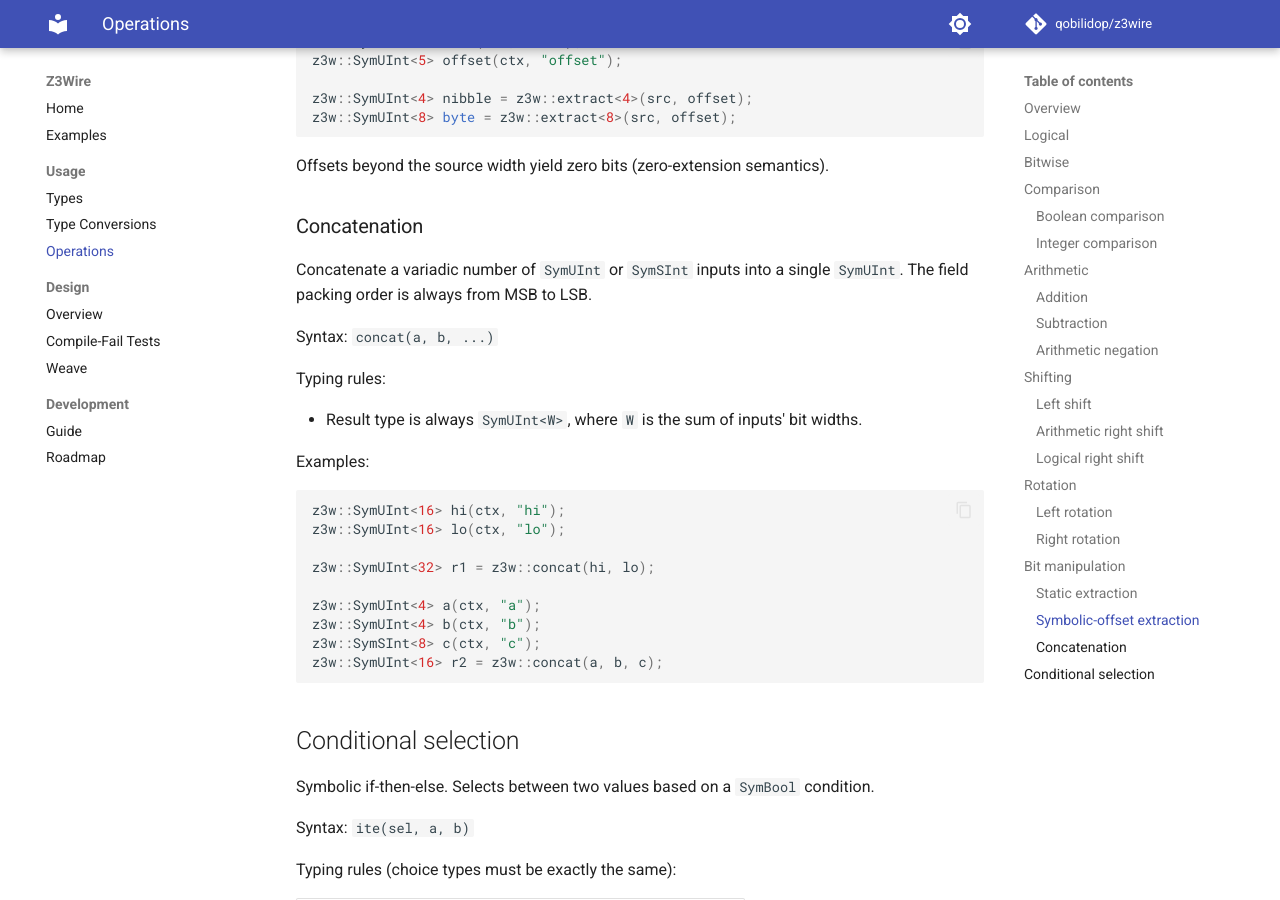
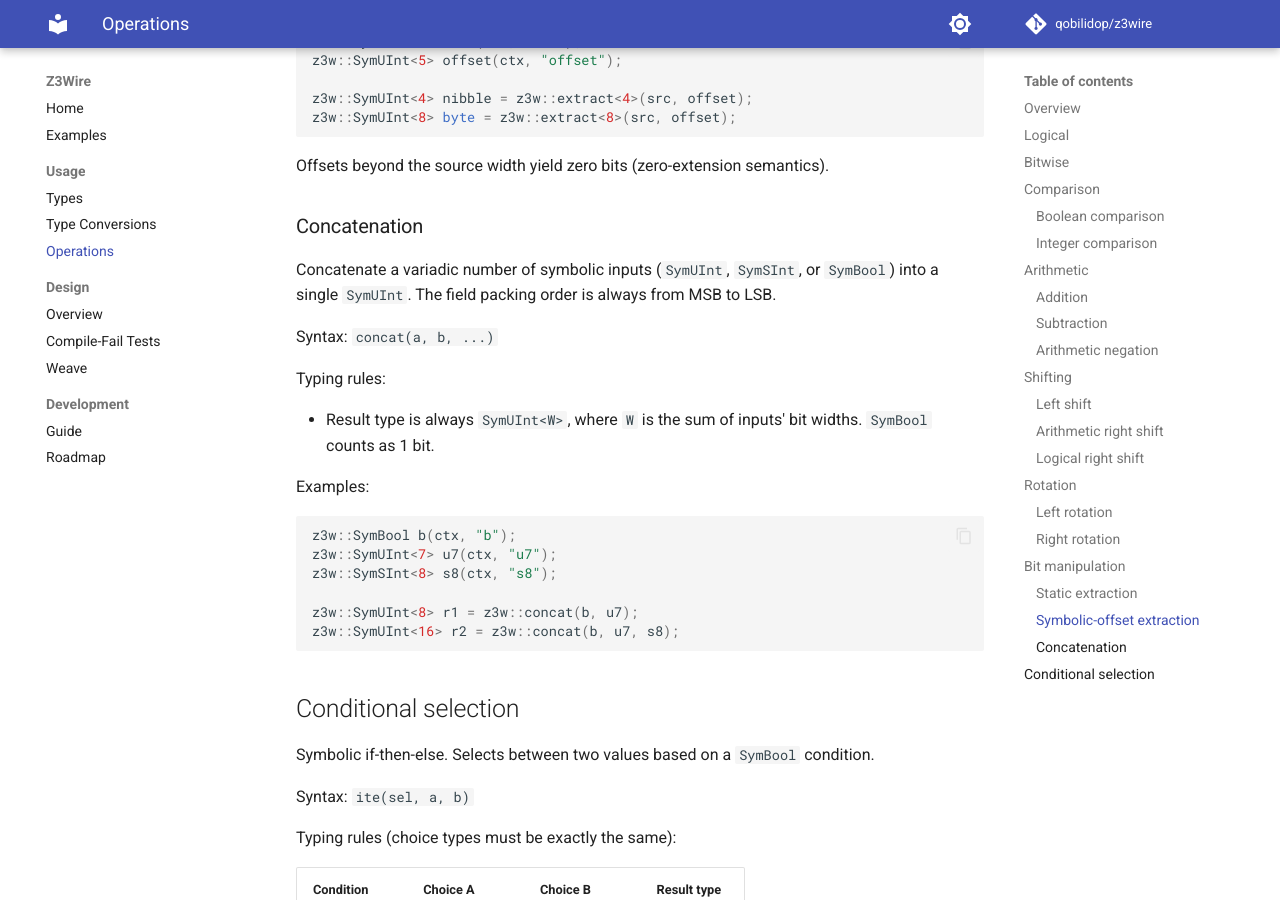
Before and after one commit to qobilidop/z3wire, an MkDocs documentation site: the page built from docs/usage/operations.md, in a window 1280 px wide and 900 px high, scrolled down 10168 px. Built offline with MkDocs 1.6.1 and Material for MkDocs 9.7.7, drawn with Linux system fonts in a browser that asks for light colours; comment, search, counter and statistics services are not loaded.

Commit message:
Support SymBool in concat
Add overloads so concat() accepts SymBool operands alongside SymBitVec.
A SymBool counts as 1 bit and is converted via as_uint1() internally.

Co-Authored-By: Claude Opus 4.6 (1M context) <noreply@anthropic.com>

````diff
--- a/docs/usage/operations.md
+++ b/docs/usage/operations.md
@@ -407,28 +407,26 @@ Offsets beyond the source width yield zero bits (zero-extension semantics).
 
 ### Concatenation
 
-Concatenate a variadic number of `SymUInt` or `SymSInt` inputs into a single
-`SymUInt`. The field packing order is always from MSB to LSB.
+Concatenate a variadic number of symbolic inputs (`SymUInt`, `SymSInt`, or
+`SymBool`) into a single `SymUInt`. The field packing order is always from MSB
+to LSB.
 
 Syntax: `concat(a, b, ...)`
 
 Typing rules:
 
 - Result type is always `SymUInt<W>`, where `W` is the sum of inputs' bit
-  widths.
+  widths. `SymBool` counts as 1 bit.
 
 Examples:
 
 ```cpp
-z3w::SymUInt<16> hi(ctx, "hi");
-z3w::SymUInt<16> lo(ctx, "lo");
+z3w::SymBool b(ctx, "b");
+z3w::SymUInt<7> u7(ctx, "u7");
+z3w::SymSInt<8> s8(ctx, "s8");
 
-z3w::SymUInt<32> r1 = z3w::concat(hi, lo);
-
-z3w::SymUInt<4> a(ctx, "a");
-z3w::SymUInt<4> b(ctx, "b");
-z3w::SymSInt<8> c(ctx, "c");
-z3w::SymUInt<16> r2 = z3w::concat(a, b, c);
+z3w::SymUInt<8> r1 = z3w::concat(b, u7);
+z3w::SymUInt<16> r2 = z3w::concat(b, u7, s8);
 ```
 
 ## Conditional selection
````
Also changed, not shown: 3 other files.
